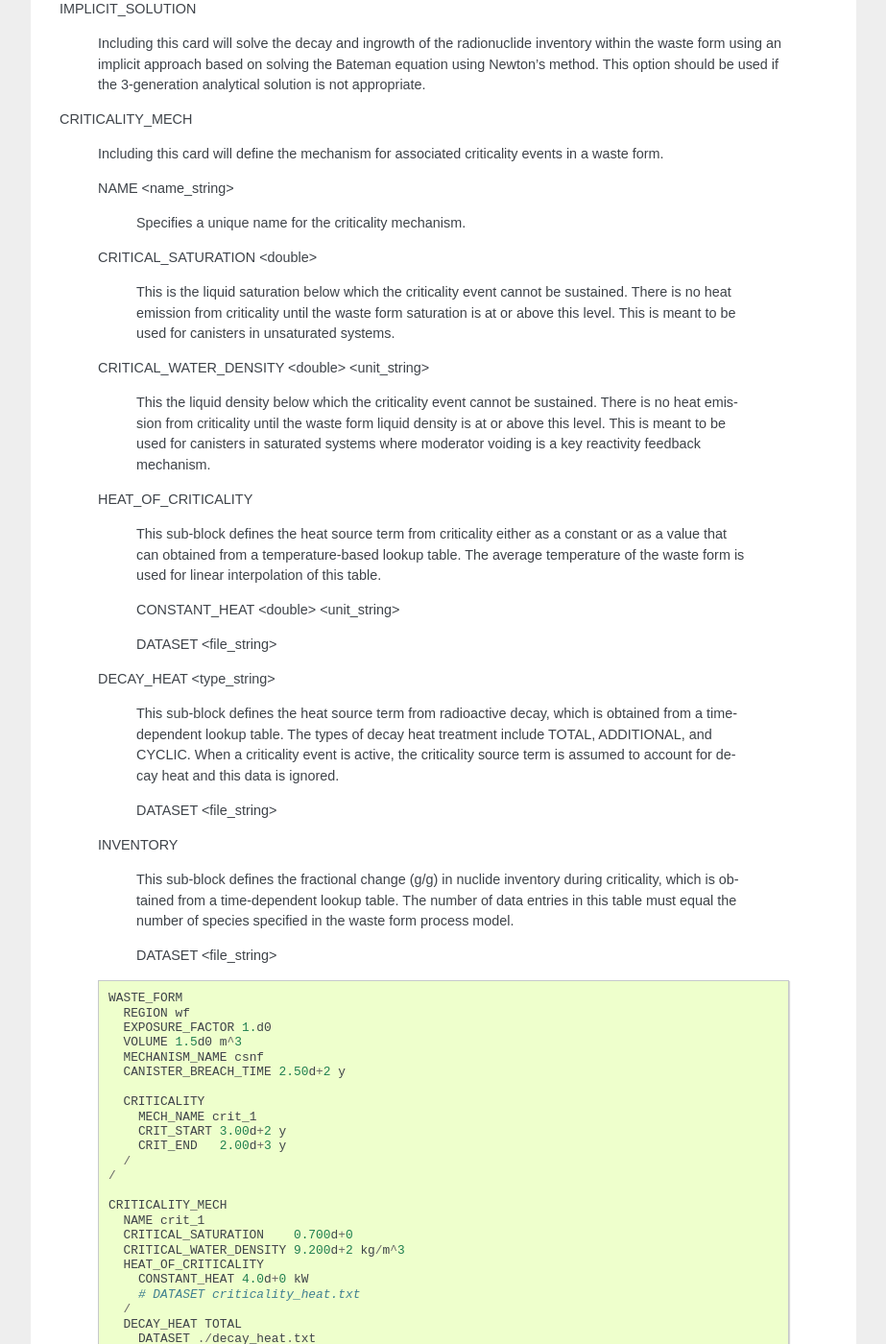
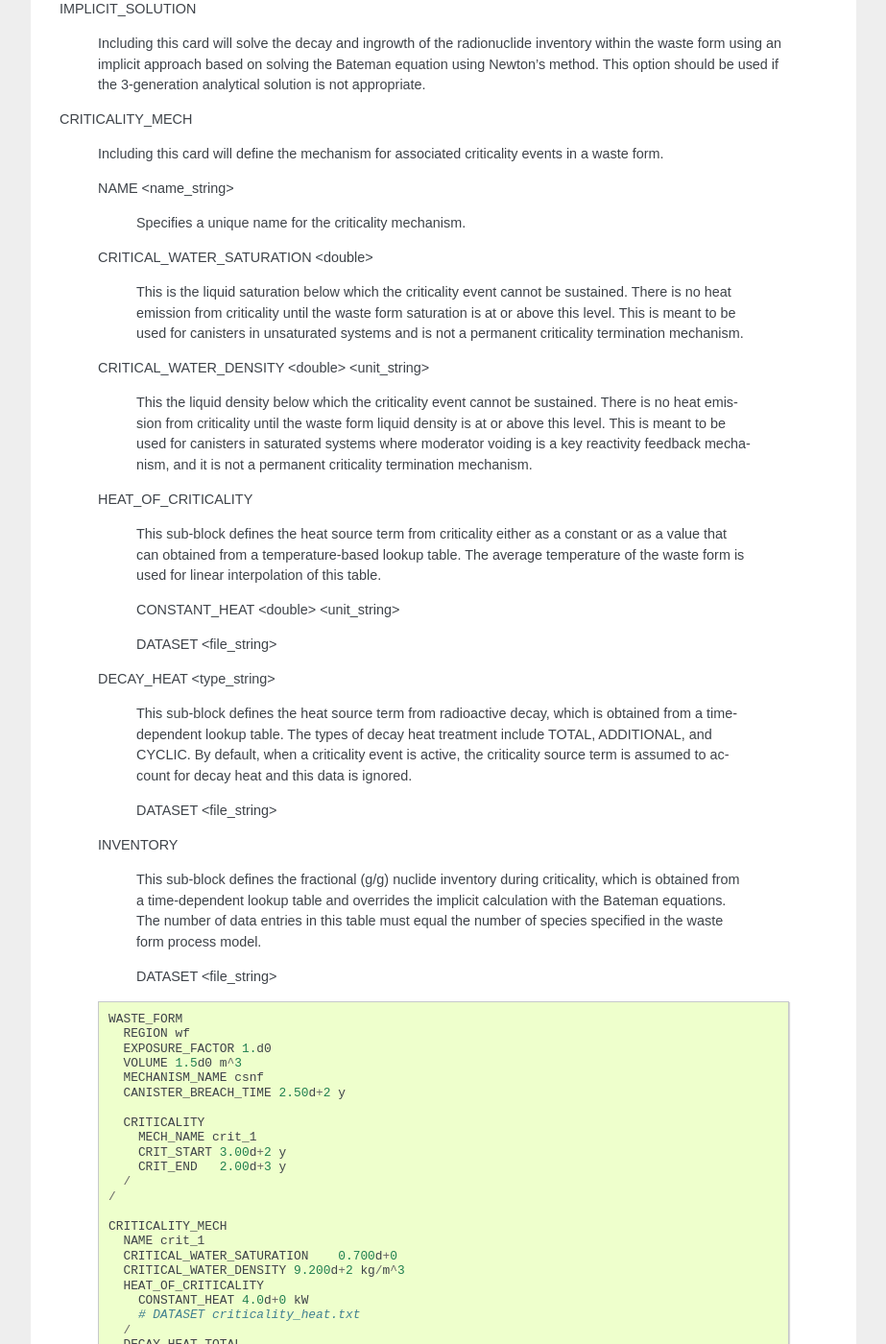
Before and after one commit to Miracloon/pflotran-documentation, a Sphinx documentation site: the page built from source/user_guide/cards/gdsa/waste_form_general_card.rst, in a window 1280 px wide and 1400 px high, scrolled down 12340 px. Shown: the whole window at 96% size, without its empty margins (318-1241 px from the left). Built offline with Sphinx 7.4.7, drawn with Linux system fonts in a browser that asks for light colours.

Commit message:
Changed keyword CRITICAL_SATURATION to CRITICAL_WATER_SATURATION.

```diff
--- a/source/user_guide/cards/gdsa/waste_form_general_card.rst
+++ b/source/user_guide/cards/gdsa/waste_form_general_card.rst
@@ -708,13 +708,13 @@ CRITICALITY_MECH
 
   Specifies a unique name for the criticality mechanism.
 
- CRITICAL_SATURATION <double>
+ CRITICAL_WATER_SATURATION <double>
 
-  This is the liquid saturation below which the criticality event cannot be sustained. There is no heat emission from criticality until the waste form saturation is at or above this level. This is meant to be used for canisters in unsaturated systems.
+  This is the liquid saturation below which the criticality event cannot be sustained. There is no heat emission from criticality until the waste form saturation is at or above this level. This is meant to be used for canisters in unsaturated systems and is not a permanent criticality termination mechanism.
 
  CRITICAL_WATER_DENSITY <double> <unit_string>
 
-  This the liquid density below which the criticality event cannot be sustained. There is no heat emission from criticality until the waste form liquid density is at or above this level. This is meant to be used for canisters in saturated systems where moderator voiding is a key reactivity feedback mechanism.
+  This the liquid density below which the criticality event cannot be sustained. There is no heat emission from criticality until the waste form liquid density is at or above this level. This is meant to be used for canisters in saturated systems where moderator voiding is a key reactivity feedback mechanism, and it is not a permanent criticality termination mechanism.
 
  HEAT_OF_CRITICALITY
 
@@ -726,13 +726,13 @@ CRITICALITY_MECH
 
  DECAY_HEAT <type_string>
 
-  This sub-block defines the heat source term from radioactive decay, which is obtained from a time-dependent lookup table. The types of decay heat treatment include TOTAL, ADDITIONAL, and CYCLIC. When a criticality event is active, the criticality source term is assumed to account for decay heat and this data is ignored.
+  This sub-block defines the heat source term from radioactive decay, which is obtained from a time-dependent lookup table. The types of decay heat treatment include TOTAL, ADDITIONAL, and CYCLIC. By default, when a criticality event is active, the criticality source term is assumed to account for decay heat and this data is ignored.
 
   DATASET <file_string>
 
  INVENTORY
 
-  This sub-block defines the fractional change (g/g) in nuclide inventory during criticality, which is obtained from a time-dependent lookup table. The number of data entries in this table must equal the number of species specified in the waste form process model.
+  This sub-block defines the fractional (g/g) nuclide inventory during criticality, which is obtained from a time-dependent lookup table and overrides the implicit calculation with the Bateman equations. The number of data entries in this table must equal the number of species specified in the waste form process model.
 
   DATASET <file_string>
 
@@ -754,7 +754,7 @@ CRITICALITY_MECH
 
    CRITICALITY_MECH
      NAME crit_1
-     CRITICAL_SATURATION    0.700d+0
+     CRITICAL_WATER_SATURATION    0.700d+0
      CRITICAL_WATER_DENSITY 9.200d+2 kg/m^3
      HEAT_OF_CRITICALITY
        CONSTANT_HEAT 4.0d+0 kW
```
